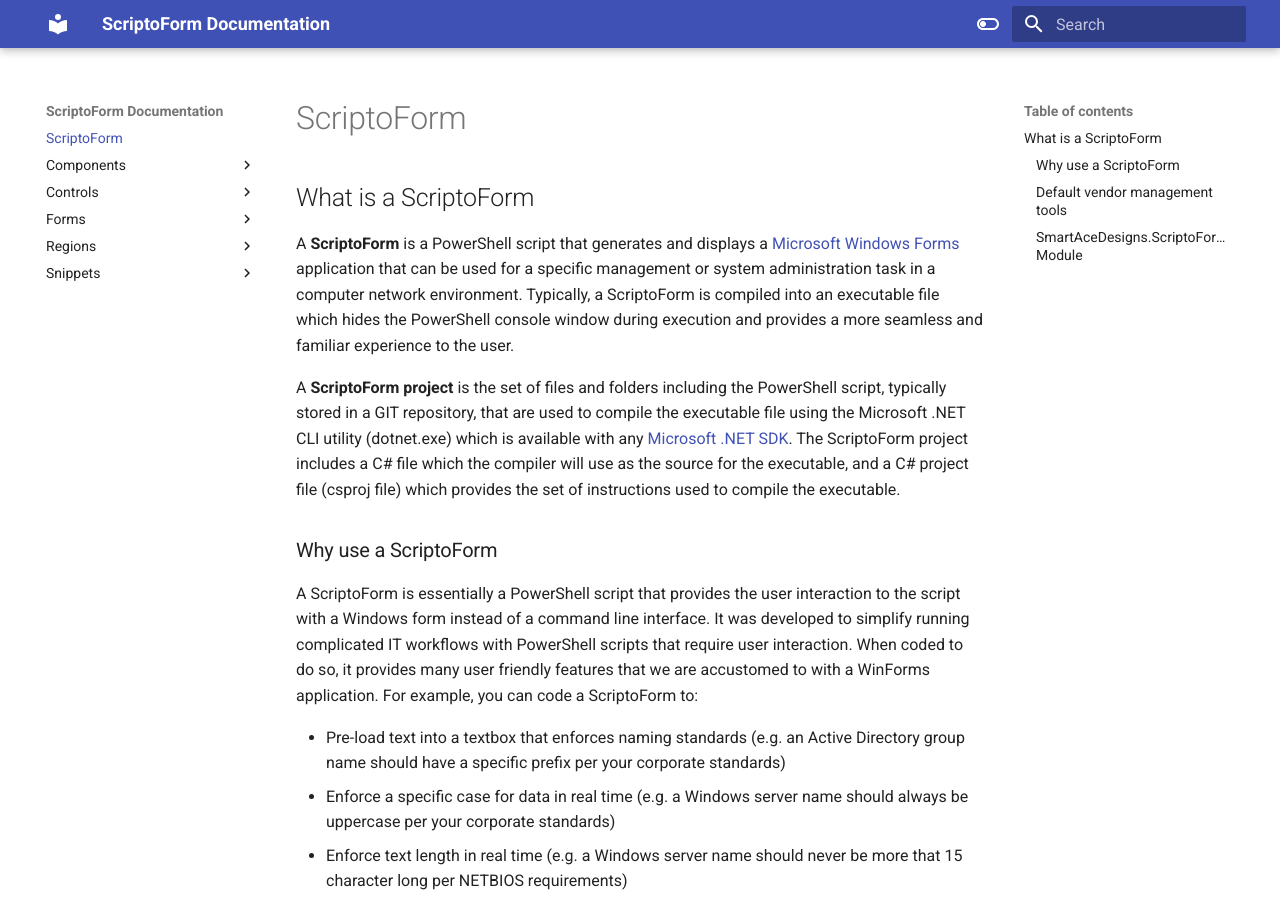
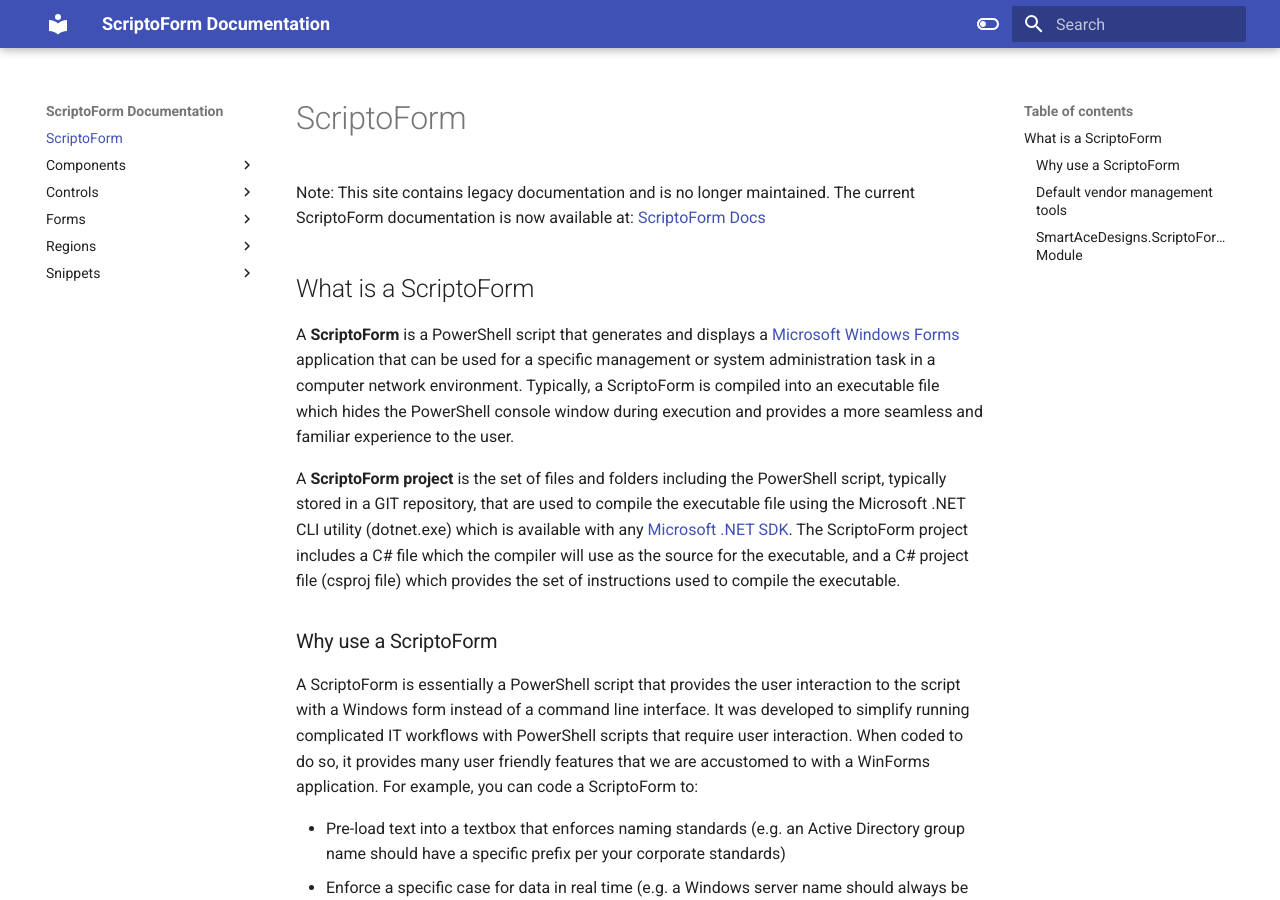
Before and after one commit to Smart-Ace-Designs/ScriptoForm.Docs, an MkDocs documentation site: the page built from docs/index.md, in a window 1280 px wide and 900 px high. Built offline with MkDocs 1.6.1 and Material for MkDocs 9.7.7, drawn with Linux system fonts in a browser that asks for light colours.

Commit message:
Adds link to current documentation site

```diff
--- a/docs/index.md
+++ b/docs/index.md
@@ -1,4 +1,6 @@
 # ScriptoForm
+
+Note: This site contains legacy documentation and is no longer maintained. The current ScriptoForm documentation is now available at: [ScriptoForm Docs](https://smartacedesigns-scriptoform-docs.netlify.app/)
 
 ## What is a ScriptoForm
 A **ScriptoForm** is a PowerShell script that generates and displays a [Microsoft Windows Forms](https://learn.microsoft.com/en-us/dotnet/desktop/winforms/overview/?view=netdesktop-8.0#introduction) application that can be used for a specific management or system administration task in a computer network environment.  Typically, a ScriptoForm is compiled into an executable file which hides the PowerShell console window during execution and provides a more seamless and familiar experience to the user.
```
Also changed, not shown: README.md (+2 -0 lines).
